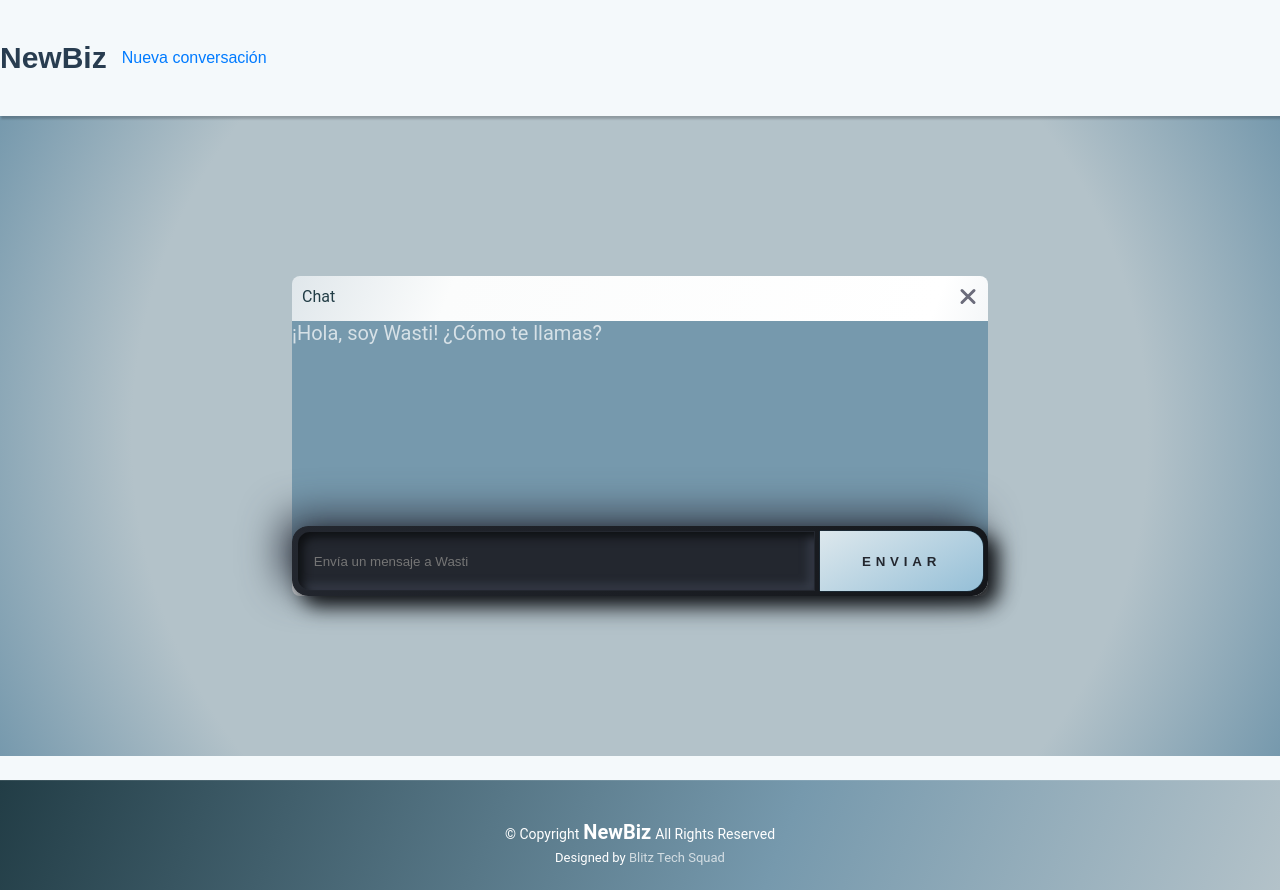
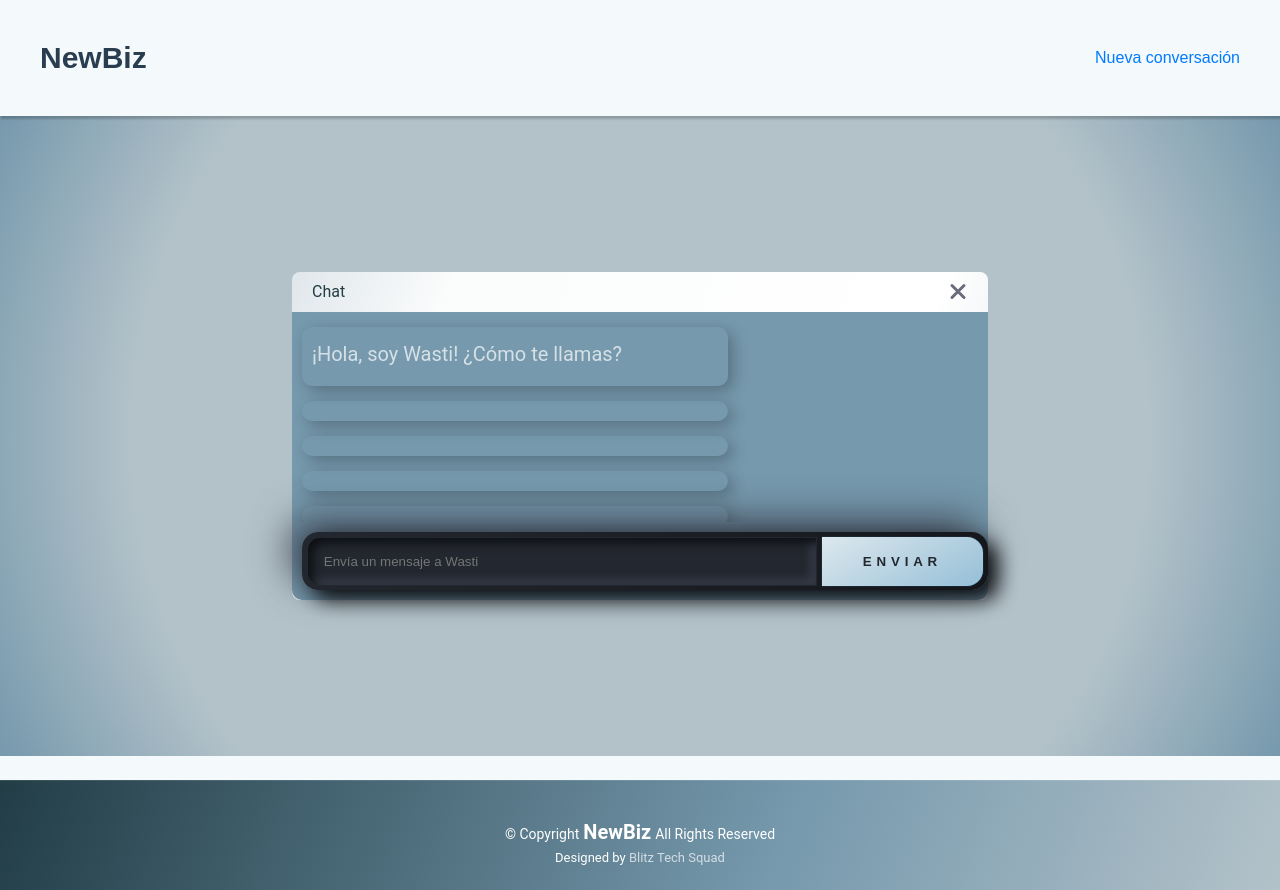
Before and after one commit to SamyAlinne/WastiBot, an Angular app: page / in a window 1280 px wide. Built offline with nearby package versions, Linux system fonts and the light colour scheme.

Commit message:
Menu acomodado

```diff
--- a/src/app/app.component.css
+++ b/src/app/app.component.css
@@ -9,6 +9,10 @@
     line-height: 50px;
     z-index: 997;
     box-shadow: 2px 2px 2px 1px rgba(0, 0, 0, 0.2);
+    display: flex;
+    justify-content: center;
+    align-items: center;
+    width: 100%;
   }
 
   .header .logo {
@@ -26,6 +30,15 @@
     font-weight: 700;
     color: var(--heading-color);
   }
+
+  .container-xl {
+    display: flex;
+  justify-content: space-between;
+  align-items: center;
+  width: 100%;
+  max-width: 1200px; /* Puedes ajustar según el diseño */
+  }
+
 
   /*--------------------------------------------------------------
   # Navigation Menu
@@ -245,7 +258,7 @@
   .section {
     color: var(--default-color);
     background-color: var(--background-color);
-background: radial-gradient(circle, rgba(179,194,201,1) 71%, rgba(118,153,173,1) 100%);
+    background: radial-gradient(circle, rgba(179,194,201,1) 71%, rgba(118,153,173,1) 100%);
     padding: 60px 0;
     scroll-margin-top: 90px;
     overflow: clip;
@@ -308,7 +321,7 @@ background: radial-gradient(circle, rgba(179,194,201,1) 71%, rgba(118,153,173,1)
 
   .chat p {
     color: color-mix(in srgb, var(--default-color), transparent 30%);
-    margin: 5px 0 30px 0;
+    margin: 5px 0 10px 0;
     font-size: 20px;
     font-weight: 400;
   }
@@ -338,18 +351,28 @@ background: radial-gradient(circle, rgba(179,194,201,1) 71%, rgba(118,153,173,1)
  /*--------------------------------------------------------------
   # Chat
   --------------------------------------------------------------*/
-.container {
+  .container {
     width: 60%;
+    margin: auto; /* Centrar la ventana de chat en la página */
     height: 100%;
     background: rgb(224,231,235);
     background: linear-gradient(111deg, rgba(224,231,235,1) 0%, rgba(251,252,252,1) 20%, rgba(255,255,255,1) 80%, rgba(224,231,235,1) 100%);
     border-radius: 8px;
     display: flex;
     flex-direction: column;
-  }
+}
+
+.nav-bar, .messages-area, .sender-area {
+    width: 100%;
+    padding: 10px;
+    box-sizing: border-box;
+}
+.sender-area {
+    background-color: var(--focus-color);
+    border-radius: 0 0 10px 10px;
+}
 
   .nav-bar {
-    width: 100%;
     height: 40px;
     background-color: none;
     display: flex;
@@ -391,35 +414,40 @@ background: radial-gradient(circle, rgba(179,194,201,1) 71%, rgba(118,153,173,1)
   }
 
   .messages-area {
-    background-color: var(--message2-color);
+    background-color: var(--messagebackground-color);
     width: 100%;
     height: 210px;
-  }
-
-  .sender-area {
-    width: 100%;
-    height: 70px;
+    padding: 10px;
+    overflow-y: auto;
     display: flex;
-    border-radius: 8px;
+    flex-direction: column;
+    gap: 10px;
   }
 
   .message {
-    width: 100%;
-    height: 40px;
+    max-width: 60%;
+    padding: 10px;
+    border-radius: 10px;
+    color: white;
+    font-size: 24px;
+    margin-top: 5px;
+    box-shadow: 5px 5px 15px #0e10134b;
   }
 
-  .message.one,
-  .message.three,
-  .message.five,
-  .message.two,
-  .message.four,
-  .message.six {
-    background-color: var(--messagebackground-color);
+  .sender {
+    align-self: flex-start;
+    background-color: #3b82f6;
+    border-radius: 10px 10px 10px 0;
+  }
+
+  .receiver {
+    align-self: flex-end;
+    background-color: #4b5563;
+    border-radius: 10px 10px 0 10px;
   }
 
   .input-container {
     display: flex;
-    background: white;
     border-radius: 1rem;
     background: linear-gradient(135deg, #23272F 0%, #14161a 100%);
     box-shadow: 10px 10px 20px #0e1013, -10px -10px 40px #383e4b;
```
